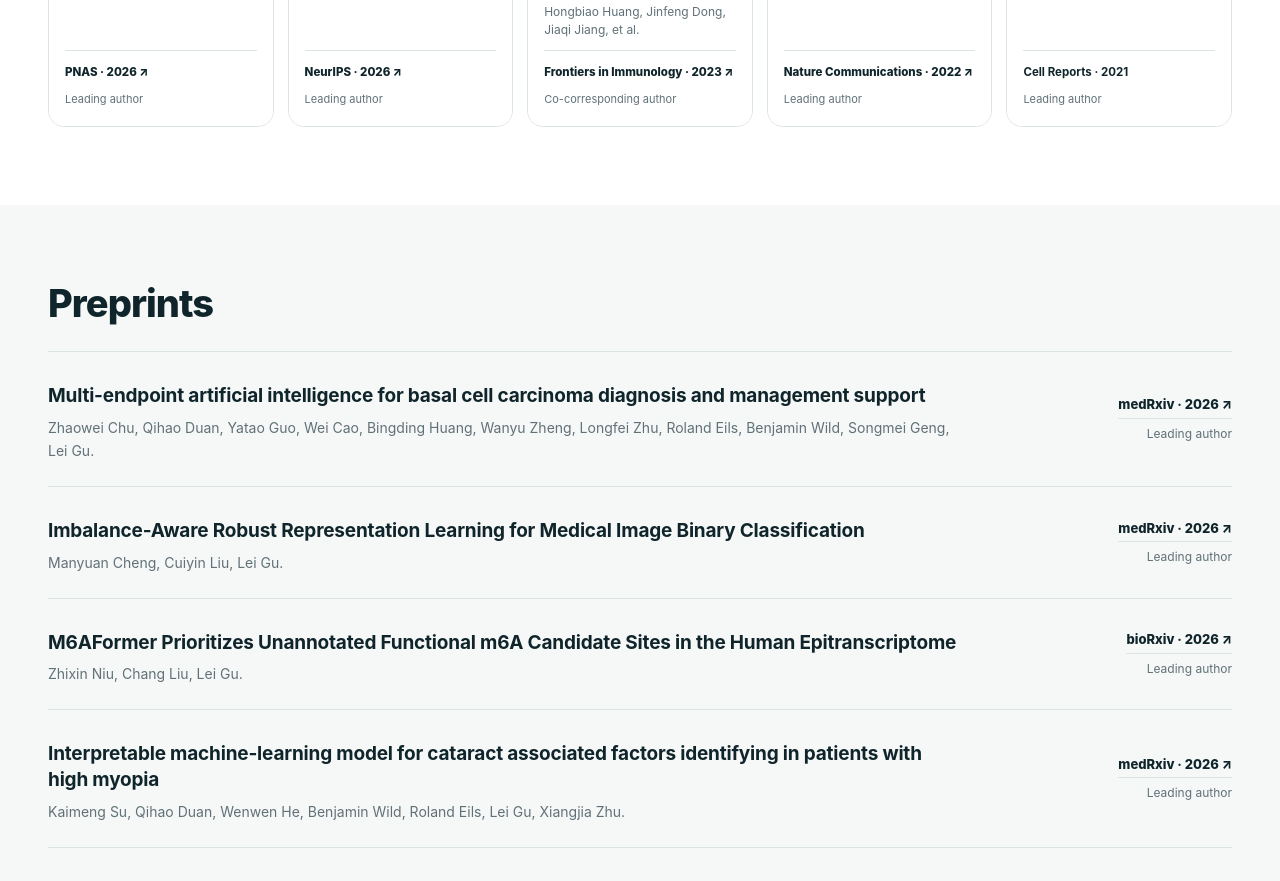
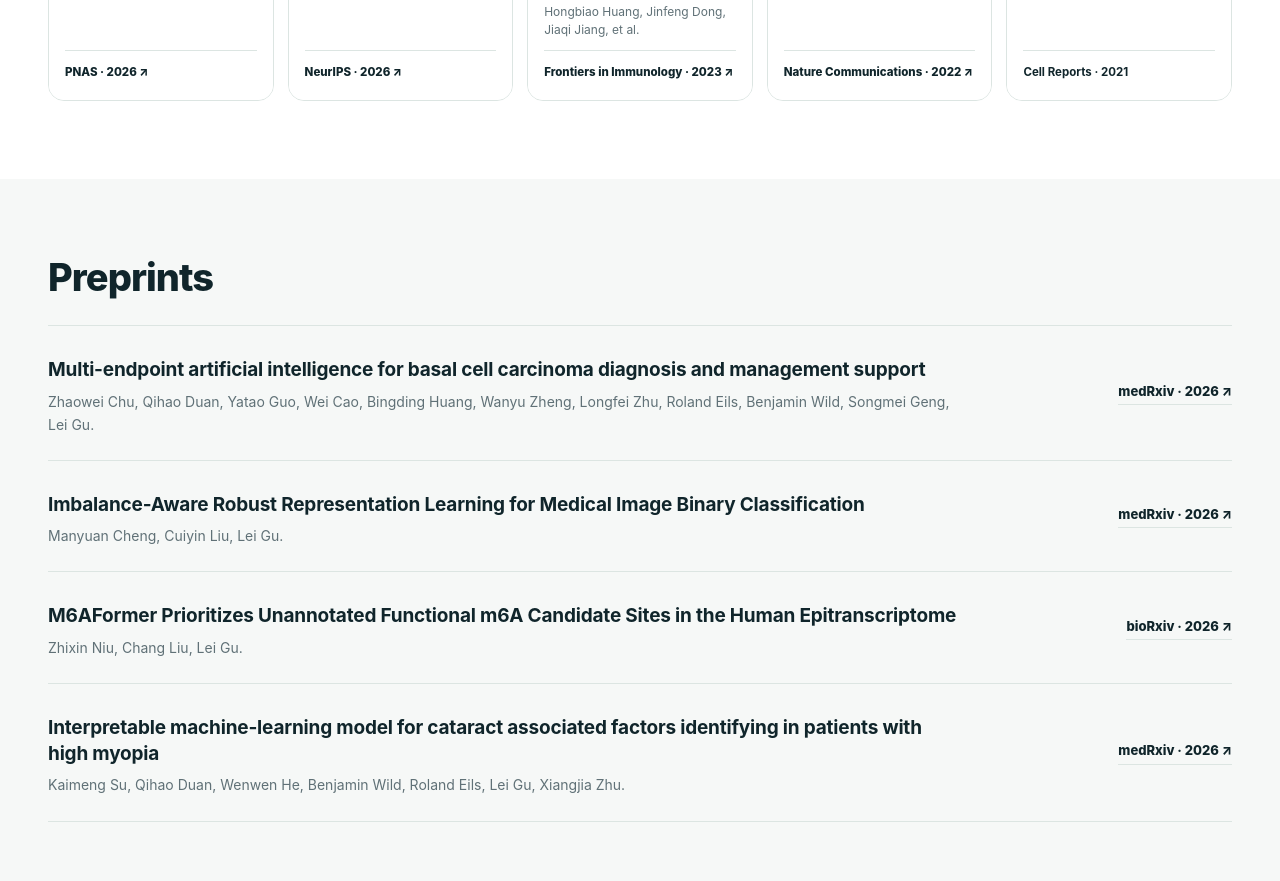
Before and after one commit to 1983gulei-epiAI/gu-laboratory-website, a plain HTML site: page publications.html in a window 1280 px wide. Shown: the part 751-1632 px from the top of the page. Drawn offline with Linux system fonts and the light colour scheme.

Commit message:
Show supplied oncology Perspective illustration and simplify publication metadata

```diff
--- a/publications.html
+++ b/publications.html
@@ -44,23 +44,23 @@
     <div class="publication-feature-grid gu-lab-publications">
       <article class="publication-feature">
         <div class="publication-visual"><img src="assets/images/publications/05_pub-histone-clocks.png" alt="" aria-hidden="true"></div>
-        <div class="publication-body"><h3>Histone Modification Clocks for Robust Cross-Species Biological Age Prediction and Elucidating Senescence Regulation</h3><p class="citation">Zhixin Niu, Chang Liu, Yurong Fan, Lei Gu.</p><div class="pub-meta"><a href="https://doi.org/10.1073/pnas.2533687123" target="_blank" rel="noopener">PNAS · 2026 ↗</a><span>Leading author</span></div></div>
+        <div class="publication-body"><h3>Histone Modification Clocks for Robust Cross-Species Biological Age Prediction and Elucidating Senescence Regulation</h3><p class="citation">Zhixin Niu, Chang Liu, Yurong Fan, Lei Gu.</p><div class="pub-meta"><a href="https://doi.org/10.1073/pnas.2533687123" target="_blank" rel="noopener">PNAS · 2026 ↗</a></div></div>
       </article>
       <article class="publication-feature">
         <div class="publication-visual"><img src="assets/images/publications/06_pub-janusdna.png" alt="" aria-hidden="true"></div>
-        <div class="publication-body"><h3>JanusDNA: A Powerful Bi-directional Hybrid DNA Foundation Model</h3><p class="citation">Qihao Duan, Bingding Huang, Zhenqiao Song, Irina Lehmann, Lei Gu, Roland Eils, Benjamin Wild.</p><div class="pub-meta"><a href="https://arxiv.org/abs/2505.17257" target="_blank" rel="noopener">NeurIPS · 2026 ↗</a><span>Leading author</span></div></div>
+        <div class="publication-body"><h3>JanusDNA: A Powerful Bi-directional Hybrid DNA Foundation Model</h3><p class="citation">Qihao Duan, Bingding Huang, Zhenqiao Song, Irina Lehmann, Lei Gu, Roland Eils, Benjamin Wild.</p><div class="pub-meta"><a href="https://arxiv.org/abs/2505.17257" target="_blank" rel="noopener">NeurIPS · 2026 ↗</a></div></div>
       </article>
       <article class="publication-feature">
         <div class="publication-visual"><img src="assets/images/publications/KD.png" alt="" aria-hidden="true"></div>
-        <div class="publication-body"><h3>The role of FOXO4/NFAT2 signaling pathway in dysfunction of human coronary endothelial cells and inflammatory infiltration of vasculitis in Kawasaki disease</h3><p class="citation">Hongbiao Huang, Jinfeng Dong, Jiaqi Jiang, et al.</p><div class="pub-meta"><a href="https://doi.org/10.3389/fimmu.2022.1090056" target="_blank" rel="noopener">Frontiers in Immunology · 2023 ↗</a><span>Co-corresponding author</span></div></div>
+        <div class="publication-body"><h3>The role of FOXO4/NFAT2 signaling pathway in dysfunction of human coronary endothelial cells and inflammatory infiltration of vasculitis in Kawasaki disease</h3><p class="citation">Hongbiao Huang, Jinfeng Dong, Jiaqi Jiang, et al.</p><div class="pub-meta"><a href="https://doi.org/10.3389/fimmu.2022.1090056" target="_blank" rel="noopener">Frontiers in Immunology · 2023 ↗</a></div></div>
       </article>
       <article class="publication-feature">
         <div class="publication-visual"><img src="assets/images/publications/07_pub-stag2-melanoma.png" alt="" aria-hidden="true"></div>
-        <div class="publication-body"><h3>STAG2 regulates interferon signaling in melanoma via enhancer loop reprogramming</h3><p class="citation">Zhaowei Chu, Lei Gu, et al.</p><div class="pub-meta"><a href="https://doi.org/10.1038/s41467-022-29541-9" target="_blank" rel="noopener">Nature Communications · 2022 ↗</a><span>Leading author</span></div></div>
+        <div class="publication-body"><h3>STAG2 regulates interferon signaling in melanoma via enhancer loop reprogramming</h3><p class="citation">Zhaowei Chu, Lei Gu, et al.</p><div class="pub-meta"><a href="https://doi.org/10.1038/s41467-022-29541-9" target="_blank" rel="noopener">Nature Communications · 2022 ↗</a></div></div>
       </article>
       <article class="publication-feature">
         <div class="publication-visual"><img src="assets/images/publications/10_pub-cell-fate-barrier.png" alt="" aria-hidden="true"></div>
-        <div class="publication-body"><h3>Chromatin state barriers enforce an irreversible mammalian cell fate decision</h3><p class="citation">Mario Andres Blanco, David B. Sykes, Lei Gu, et al.</p><div class="pub-meta"><strong>Cell Reports · 2021</strong><span>Leading author</span></div></div>
+        <div class="publication-body"><h3>Chromatin state barriers enforce an irreversible mammalian cell fate decision</h3><p class="citation">Mario Andres Blanco, David B. Sykes, Lei Gu, et al.</p><div class="pub-meta"><strong>Cell Reports · 2021</strong></div></div>
       </article>
     </div>
   </div>
@@ -70,10 +70,10 @@
   <div class="wrap">
     <div class="section-head"><h2>Preprints</h2></div>
     <div class="current-output-list">
-      <article><div><h3>Multi-endpoint artificial intelligence for basal cell carcinoma diagnosis and management support</h3><p>Zhaowei Chu, Qihao Duan, Yatao Guo, Wei Cao, Bingding Huang, Wanyu Zheng, Longfei Zhu, Roland Eils, Benjamin Wild, Songmei Geng, Lei Gu.</p></div><aside><a class="preprint-link" href="https://www.medrxiv.org/content/10.64898/2026.08.02.26359489v1" target="_blank" rel="noopener">medRxiv · 2026 ↗</a><span>Leading author</span></aside></article>
-      <article><div><h3>Imbalance-Aware Robust Representation Learning for Medical Image Binary Classification</h3><p>Manyuan Cheng, Cuiyin Liu, Lei Gu.</p></div><aside><a class="preprint-link" href="https://www.medrxiv.org/content/10.64898/2026.07.30.26359303v1" target="_blank" rel="noopener">medRxiv · 2026 ↗</a><span>Leading author</span></aside></article>
-      <article><div><h3>M6AFormer Prioritizes Unannotated Functional m6A Candidate Sites in the Human Epitranscriptome</h3><p>Zhixin Niu, Chang Liu, Lei Gu.</p></div><aside><a class="preprint-link" href="https://www.biorxiv.org/content/10.64898/2026.07.10.737679v1" target="_blank" rel="noopener">bioRxiv · 2026 ↗</a><span>Leading author</span></aside></article>
-      <article><div><h3>Interpretable machine-learning model for cataract associated factors identifying in patients with high myopia</h3><p>Kaimeng Su, Qihao Duan, Wenwen He, Benjamin Wild, Roland Eils, Lei Gu, Xiangjia Zhu.</p></div><aside><a class="preprint-link" href="https://www.medrxiv.org/content/10.64898/2026.02.25.26347145v1" target="_blank" rel="noopener">medRxiv · 2026 ↗</a><span>Leading author</span></aside></article>
+      <article><div><h3>Multi-endpoint artificial intelligence for basal cell carcinoma diagnosis and management support</h3><p>Zhaowei Chu, Qihao Duan, Yatao Guo, Wei Cao, Bingding Huang, Wanyu Zheng, Longfei Zhu, Roland Eils, Benjamin Wild, Songmei Geng, Lei Gu.</p></div><aside><a class="preprint-link" href="https://www.medrxiv.org/content/10.64898/2026.08.02.26359489v1" target="_blank" rel="noopener">medRxiv · 2026 ↗</a></aside></article>
+      <article><div><h3>Imbalance-Aware Robust Representation Learning for Medical Image Binary Classification</h3><p>Manyuan Cheng, Cuiyin Liu, Lei Gu.</p></div><aside><a class="preprint-link" href="https://www.medrxiv.org/content/10.64898/2026.07.30.26359303v1" target="_blank" rel="noopener">medRxiv · 2026 ↗</a></aside></article>
+      <article><div><h3>M6AFormer Prioritizes Unannotated Functional m6A Candidate Sites in the Human Epitranscriptome</h3><p>Zhixin Niu, Chang Liu, Lei Gu.</p></div><aside><a class="preprint-link" href="https://www.biorxiv.org/content/10.64898/2026.07.10.737679v1" target="_blank" rel="noopener">bioRxiv · 2026 ↗</a></aside></article>
+      <article><div><h3>Interpretable machine-learning model for cataract associated factors identifying in patients with high myopia</h3><p>Kaimeng Su, Qihao Duan, Wenwen He, Benjamin Wild, Roland Eils, Lei Gu, Xiangjia Zhu.</p></div><aside><a class="preprint-link" href="https://www.medrxiv.org/content/10.64898/2026.02.25.26347145v1" target="_blank" rel="noopener">medRxiv · 2026 ↗</a></aside></article>
     </div>
   </div>
 </section>
@@ -82,8 +82,10 @@
   <div class="wrap">
     <div class="section-head"><h2>Perspectives &amp; Reviews</h2></div>
     <article class="review-feature is-perspective" id="oncology-llm-clinical-readiness-2026">
-      <div class="review-visual" role="img" aria-label="Oncology LLM evaluation: beyond benchmarks to clinical readiness">
-        <span class="review-visual-fallback">Beyond benchmarks<br>to clinical readiness</span>
+      <div class="review-visual">
+        <a href="https://www.cell.com/cell-reports-medicine/fulltext/S2666-3791(26)00595-1" target="_blank" rel="noopener" aria-label="Read the published oncology LLM Perspective">
+          <img src="assets/images/publications/oncology-llm-clinical-readiness-2026.webp" alt="Four-stage framework for oncology LLM evaluation, from knowledge and reasoning to model-in-system assessment and clinical readiness" loading="lazy">
+        </a>
       </div>
       <div>
         <h3>Oncology LLM evaluation: From benchmark performance to clinical readiness</h3>
@@ -94,7 +96,7 @@
     </article>
     <article class="review-feature">
       <img src="assets/images/news/medicine-bulletin-2026.webp" alt="Medicine Bulletin cover" loading="lazy">
-      <div><h3>Emerging therapeutic strategies in anti-aging medicine: a comprehensive review</h3><p>Yudong Peng, Rui Li, Huan Li, Jun Zhou, Xuanshi Liu, Guilherme Valente, Tatiana de Campos Melo, Sifan Chen, Lei Gu.</p><div class="review-meta"><strong>Medicine Bulletin · 2026</strong><span>Leading author</span></div></div>
+      <div><h3>Emerging therapeutic strategies in anti-aging medicine: a comprehensive review</h3><p>Yudong Peng, Rui Li, Huan Li, Jun Zhou, Xuanshi Liu, Guilherme Valente, Tatiana de Campos Melo, Sifan Chen, Lei Gu.</p><div class="review-meta"><strong>Medicine Bulletin · 2026</strong></div></div>
     </article>
   </div>
 </section>
@@ -103,10 +105,10 @@
   <div class="wrap">
     <div class="section-head"><h2>Software</h2></div>
     <div class="resource-grid">
-      <article class="resource-card"><span class="resource-type">Current lab · Open source</span><h3>M6AFormer</h3><p>Hybrid CNN–Transformer toolkit for transcriptome-wide m6A site prediction, distributed as an installable Python package with command-line and programmatic interfaces.</p><div class="resource-links"><a href="https://github.com/zhixinniu/M6AFormer" target="_blank" rel="noopener">GitHub ↗</a></div><small>Leading author</small></article>
-      <article class="resource-card"><span class="resource-type">Current collaborative programme · Open source</span><h3>JanusDNA</h3><p>Bidirectional DNA foundation model for long genomic sequence representation, with public source code and model resources.</p><div class="resource-links"><a href="https://github.com/Qihao-Duan/JanusDNA" target="_blank" rel="noopener">GitHub ↗</a><a href="https://arxiv.org/abs/2505.17257" target="_blank" rel="noopener">arXiv ↗</a></div><small>NeurIPS · 2026 · Lead author</small></article>
-      <article class="resource-card"><span class="resource-type">Earlier computational contribution</span><h3>TCseq</h3><p>Bioconductor package for quantitative and differential analysis, clustering and visualisation of epigenomic and transcriptomic time-course sequencing data.</p><div class="resource-links"><a href="https://bioconductor.org/packages/release/bioc/html/TCseq.html" target="_blank" rel="noopener">Bioconductor ↗</a></div><small>Leading author</small></article>
-      <article class="resource-card"><span class="resource-type">Earlier computational contribution</span><h3>circlize</h3><p>R framework for circular genomic visualisation, associated with the 2014 Bioinformatics publication co-authored by Lei Gu.</p><div class="resource-links"><a href="https://cran.r-project.org/package=circlize" target="_blank" rel="noopener">CRAN ↗</a></div><small>Bioinformatics · 2014 · Co-author</small></article>
+      <article class="resource-card"><span class="resource-type">Current lab · Open source</span><h3>M6AFormer</h3><p>Hybrid CNN–Transformer toolkit for transcriptome-wide m6A site prediction, distributed as an installable Python package with command-line and programmatic interfaces.</p><div class="resource-links"><a href="https://github.com/zhixinniu/M6AFormer" target="_blank" rel="noopener">GitHub ↗</a></div></article>
+      <article class="resource-card"><span class="resource-type">Current collaborative programme · Open source</span><h3>JanusDNA</h3><p>Bidirectional DNA foundation model for long genomic sequence representation, with public source code and model resources.</p><div class="resource-links"><a href="https://github.com/Qihao-Duan/JanusDNA" target="_blank" rel="noopener">GitHub ↗</a><a href="https://arxiv.org/abs/2505.17257" target="_blank" rel="noopener">arXiv ↗</a></div><small>NeurIPS · 2026</small></article>
+      <article class="resource-card"><span class="resource-type">Earlier computational contribution</span><h3>TCseq</h3><p>Bioconductor package for quantitative and differential analysis, clustering and visualisation of epigenomic and transcriptomic time-course sequencing data.</p><div class="resource-links"><a href="https://bioconductor.org/packages/release/bioc/html/TCseq.html" target="_blank" rel="noopener">Bioconductor ↗</a></div></article>
+      <article class="resource-card"><span class="resource-type">Earlier computational contribution</span><h3>circlize</h3><p>R framework for circular genomic visualisation, associated with the 2014 Bioinformatics publication co-authored by Lei Gu.</p><div class="resource-links"><a href="https://cran.r-project.org/package=circlize" target="_blank" rel="noopener">CRAN ↗</a></div><small>Bioinformatics · 2014</small></article>
     </div>
   </div>
 </section>
@@ -117,11 +119,11 @@
     <div class="publication-feature-grid previous-publications">
       <article class="publication-feature">
         <div class="publication-visual"><img src="assets/images/publications/08_pub-twgbs.png" alt="" aria-hidden="true"></div>
-        <div class="publication-body"><h3>Tagmentation-based whole genome bisulfite sequencing</h3><p class="citation">Qi Wang, Lei Gu, et al.</p><div class="pub-meta"><strong>Nature Protocols · 2013</strong><span>Leading author</span></div></div>
+        <div class="publication-body"><h3>Tagmentation-based whole genome bisulfite sequencing</h3><p class="citation">Qi Wang, Lei Gu, et al.</p><div class="pub-meta"><strong>Nature Protocols · 2013</strong></div></div>
       </article>
       <article class="publication-feature">
         <div class="publication-visual"><img src="assets/images/publications/09_pub-baz2a-prostate.png" alt="" aria-hidden="true"></div>
-        <div class="publication-body"><h3>BAZ2A (TIP5) is involved in epigenetic alterations in prostate cancer and its overexpression predicts disease recurrence</h3><p class="citation">Lei Gu, Sandra C Frommel, Christopher C Oakes, et al.</p><div class="pub-meta"><strong>Nature Genetics · 2015</strong><span>Leading author</span></div></div>
+        <div class="publication-body"><h3>BAZ2A (TIP5) is involved in epigenetic alterations in prostate cancer and its overexpression predicts disease recurrence</h3><p class="citation">Lei Gu, Sandra C Frommel, Christopher C Oakes, et al.</p><div class="pub-meta"><strong>Nature Genetics · 2015</strong></div></div>
       </article>
       <article class="publication-feature publication-feature-grouped">
         <div class="publication-visual"><img src="assets/images/publications/METTL4-COMBINED.png" alt="" aria-hidden="true"></div>
@@ -131,12 +133,12 @@
             <div class="grouped-paper">
               <h4>CG14906 (mettl4) mediates m6A methylation of U2 snRNA in Drosophila</h4>
               <p class="citation">Lei Gu, Longfei Wang, Hao Chen, et al.</p>
-              <div class="grouped-paper-meta"><strong>Cell Discovery · 2020</strong><span>Leading author</span></div>
+              <div class="grouped-paper-meta"><strong>Cell Discovery · 2020</strong></div>
             </div>
             <div class="grouped-paper">
               <h4>METTL4 is an snRNA m6Am methyltransferase that regulates RNA splicing</h4>
               <p class="citation">Hao Chen, Lei Gu, et al.</p>
-              <div class="grouped-paper-meta"><strong>Cell Research · 2020</strong><span>Leading author</span></div>
+              <div class="grouped-paper-meta"><strong>Cell Research · 2020</strong></div>
             </div>
           </div>
         </div>
@@ -144,9 +146,9 @@
     </div>
 
     <div class="section-head earlier-list-head"><h2>Selected earlier publications</h2></div>
-    <article class="pub"><div class="year">2020</div><div><h3>Deep Learning for Identifying Corneal Diseases from Ocular Surface Slit-Lamp Photographs</h3><p>Hao Gu, Youwen Guo, Lei Gu, et al. <span class="author-role">Leading author</span></p></div><div class="journal">Scientific Reports</div></article>
-    <article class="pub"><div class="year">2016</div><div><h3>Environment-induced epigenetic reprogramming in genomic regulatory elements in smoking mothers and their children</h3><p>Tobias Bauer, Saskia Trump, Naveed Ishaque, Loreen Thürmann, Lei Gu, et al. <span class="author-role">Leading author</span></p></div><div class="journal">Molecular Systems Biology</div></article>
-    <article class="pub"><div class="year">2014</div><div><h3>circlize implements and enhances circular visualization in R</h3><p>Zuguang Gu, Lei Gu, Roland Eils, Matthias Schlesner, Benedikt Brors. <span class="author-role">Co-author</span></p></div><div class="journal">Bioinformatics</div></article>
+    <article class="pub"><div class="year">2020</div><div><h3>Deep Learning for Identifying Corneal Diseases from Ocular Surface Slit-Lamp Photographs</h3><p>Hao Gu, Youwen Guo, Lei Gu, et al. </p></div><div class="journal">Scientific Reports</div></article>
+    <article class="pub"><div class="year">2016</div><div><h3>Environment-induced epigenetic reprogramming in genomic regulatory elements in smoking mothers and their children</h3><p>Tobias Bauer, Saskia Trump, Naveed Ishaque, Loreen Thürmann, Lei Gu, et al. </p></div><div class="journal">Molecular Systems Biology</div></article>
+    <article class="pub"><div class="year">2014</div><div><h3>circlize implements and enhances circular visualization in R</h3><p>Zuguang Gu, Lei Gu, Roland Eils, Matthias Schlesner, Benedikt Brors. </p></div><div class="journal">Bioinformatics</div></article>
   </div>
 </section>
 </main>
```
